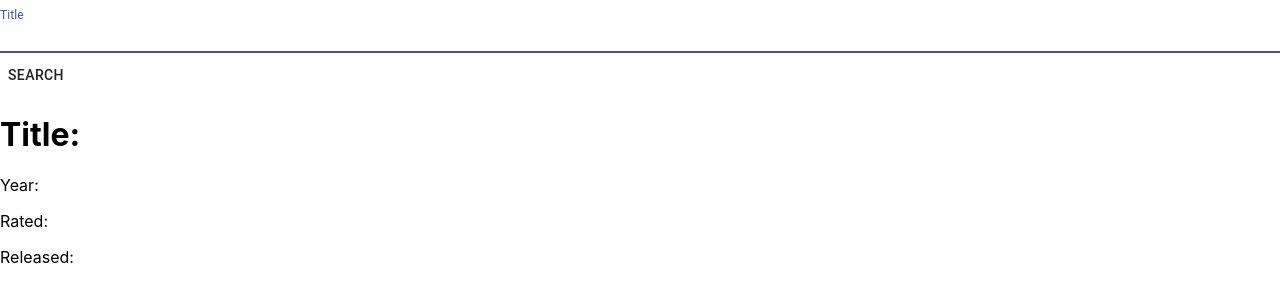
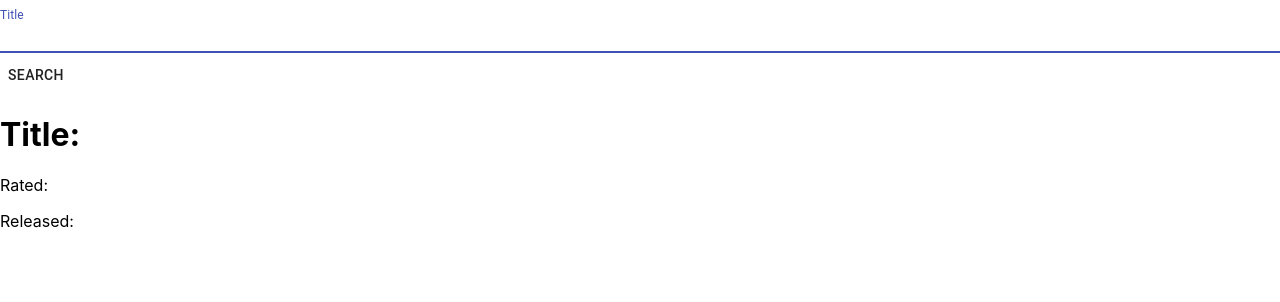
Before and after one commit to x-Vai-x/movie-finder, a React (Create React App) app: page / in a window 1280 px wide. Shown: the top 302 px of the page. Built offline with nearby package versions, Linux system fonts and the light colour scheme.

Commit message:
Removed year from movie field as not necessary due to released field

```diff
--- a/src/components/partials/MovieInfo.tsx
+++ b/src/components/partials/MovieInfo.tsx
@@ -6,9 +6,8 @@ export default function MovieInfo() {
   return (
     <>
       <h1>Title: {movie.Title}</h1>
-      <p>Year: {movie.Year}</p>
-      <p>Rated: {movie.Rated}</p>
-      <p>Released: {movie.Released}</p>
+      <p>Rated: {movie.Rated ?? "N/A"}</p>
+      <p>Released: {movie.Released ?? "N/A"}</p>
     </>
   );
 }
--- a/src/dataTypes.ts
+++ b/src/dataTypes.ts
@@ -1,6 +1,5 @@
 export interface Movie {
   Title: string;
-  Year: string;
   Rated: string;
   Released: string;
   Genre: string;
--- a/src/redux/slices/movieSlice.ts
+++ b/src/redux/slices/movieSlice.ts
@@ -5,7 +5,7 @@ import { getMovie } from "../thunkActions/movieThunk";
 type SliceState = { movie: Movie; error: string };
 
 const initialState: SliceState = {
-  movie: { Title: "", Year: "", Rated: "", Released: "", Genre: "" },
+  movie: { Title: "", Rated: "", Released: "", Genre: "" },
   error: "",
 };
 
```
